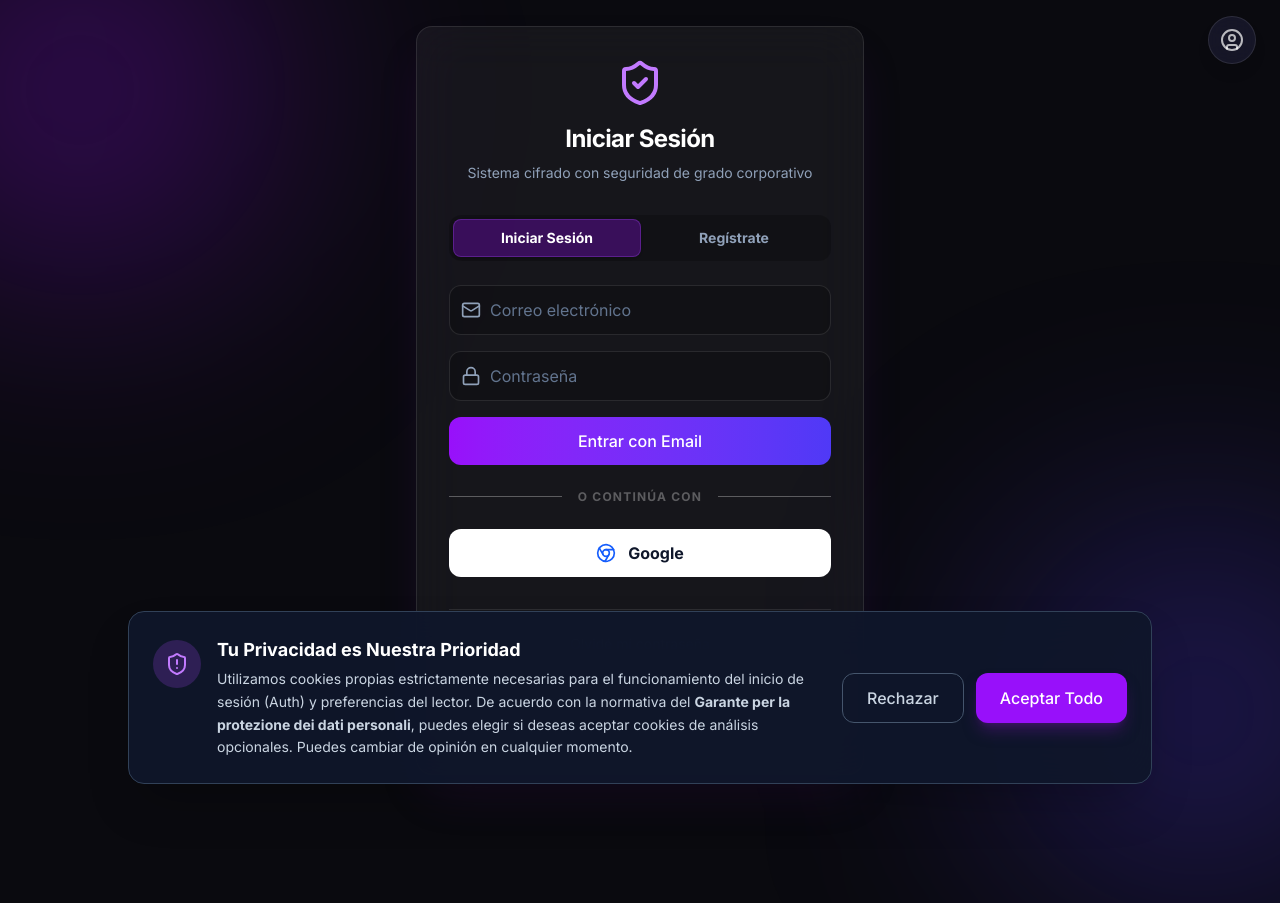
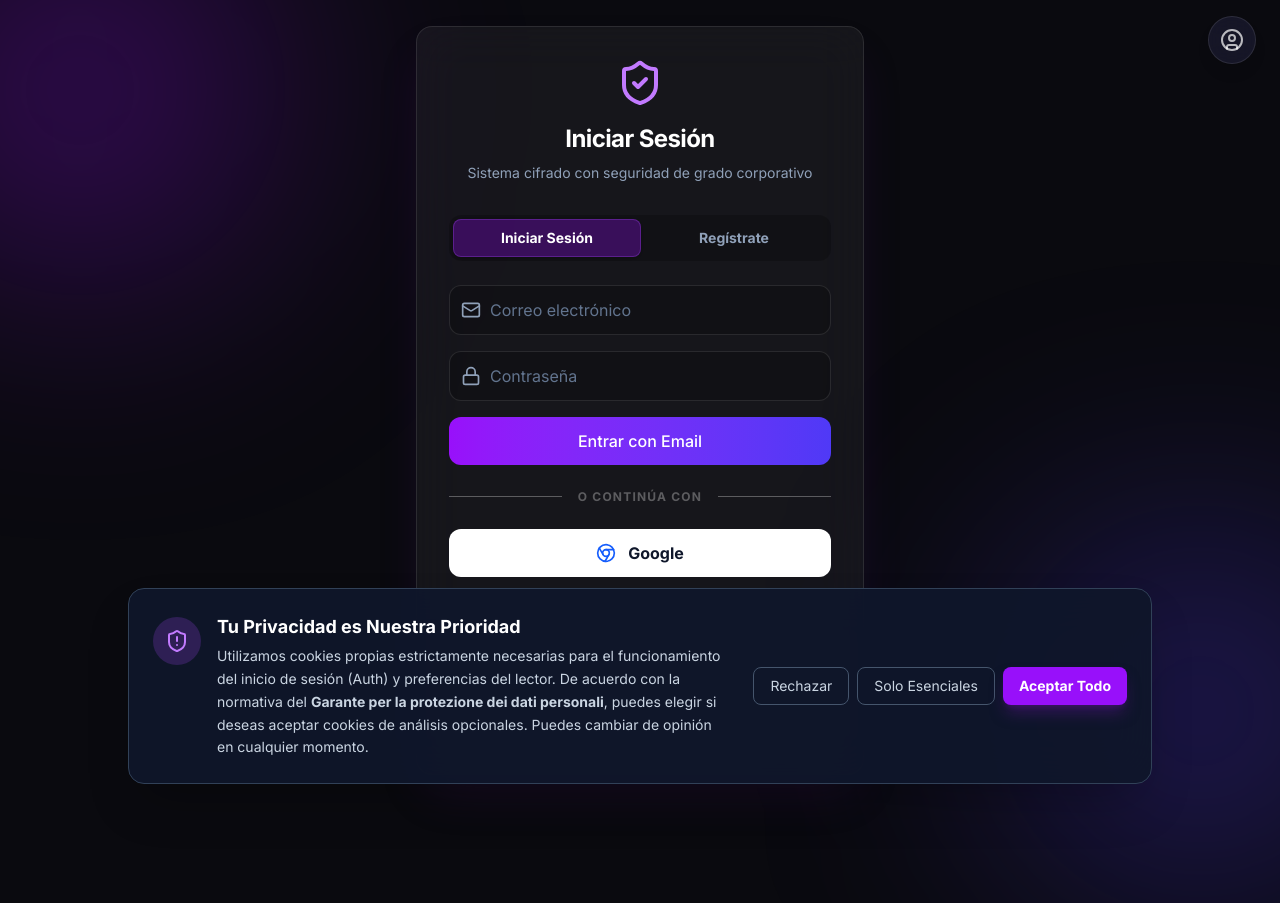
Before and after one commit to GLTC16/smart.read, a Next.js app: page /login in a window 1280 px wide. Shown: the top 903 px of the page. Built offline with nearby package versions, Linux system fonts and the light colour scheme; no server answers.

Commit message:
fix: ios safari selection popup, touch-action zoom, gdpr buttons, epub slider

```diff
--- a/app/globals.css
+++ b/app/globals.css
@@ -74,6 +74,24 @@ body {
     -moz-osx-font-smoothing: grayscale;
     transition: background var(--transition-smooth), color var(--transition-smooth);
     min-height: 100vh;
+}
+
+html,
+body {
+  margin: 0;
+  padding: 0;
+  width: 100vw;
+  min-height: 100vh;
+  /* Next line is crucial for iOS Safari Zoom Lock */
+  touch-action: pan-x pan-y;
+}
+
+/* Allow pinch zoom ONLY inside the book readers */
+.epub-viewer-container,
+.epub-viewer-container iframe,
+.react-pdf__Page,
+.react-pdf__Document {
+  touch-action: pan-x pan-y pinch-zoom !important;
 }
 
 /* ============================================================
--- a/components/EpubViewer.tsx
+++ b/components/EpubViewer.tsx
@@ -144,6 +144,9 @@ export default function EpubViewer() {
                     overflow: auto !important;
                     -webkit-overflow-scrolling: touch !important;
                     touch-action: pan-x pan-y pinch-zoom !important;
+                    -webkit-user-select: text !important;
+                    user-select: text !important;
+                    -webkit-touch-callout: default !important;
                 }
                 p { line-height: 1.8 !important; margin-bottom: 1em !important; }
                 * { max-width: 100% !important; box-sizing: border-box !important; }
@@ -158,7 +161,10 @@ export default function EpubViewer() {
                 selectionTimeout = setTimeout(() => {
                     try {
                         const selection = win.getSelection();
-                        if (!selection || selection.rangeCount === 0 || selection.isCollapsed) return;
+                        if (!selection || selection.rangeCount === 0 || selection.isCollapsed) {
+                            useStore.getState().resetSelection();
+                            return;
+                        }
 
                         const text = selection.toString().trim();
                         if (!text) return;
@@ -219,7 +225,7 @@ export default function EpubViewer() {
         // 3. Bulletproof fallback: use epub.js native 'selected' event
         rendition.on('selected', (cfiRange: string, contents: any) => {
             try {
-                rendition.getRange(cfiRange).then((range: Range) => {
+                const range = rendition.getRange(cfiRange) as unknown as Range;
                 if (!range) return;
                 const text = range.toString().trim();
                 if (!text) return;
@@ -245,7 +251,6 @@ export default function EpubViewer() {
                     x: iframeRect.left + rect.left + rect.width / 2,
                     y: iframeRect.top + rect.top,
                 });
-                }).catch(() => {});
             } catch (e) {
                 console.error("Native epub selection error:", e);
             }
@@ -261,19 +266,13 @@ export default function EpubViewer() {
             isLargeBookRef.current = true;
         }
 
-        // Generate locations only for small/medium books
-        if (book?.ready && !isLargeBookRef.current) {
+        // Always generate locations so the slider can work universally
+        if (book?.ready) {
             book.ready.then(() => {
                 try { return rendition.locations.generate(1600); } catch { return []; }
             }).then((locations: { length: number } | Array<unknown> | undefined) => {
                 if (locations) setTotalPages((locations as { length: number }).length);
             }).catch(() => { /* location generation optional */ });
-        } else if (book?.ready && isLargeBookRef.current) {
-            // For large books, use spine item count as total "chapters"
-            book.ready.then(() => {
-                const spineCount = book.spine?.items?.length ?? 0;
-                if (spineCount > 0) setTotalPages(spineCount);
-            }).catch(() => {});
         }
 
         // Generación de localizaciones omitida por brevedad
--- a/components/GDPRBanner.tsx
+++ b/components/GDPRBanner.tsx
@@ -43,16 +43,22 @@ export default function GDPRBanner() {
           </div>
         </div>
 
-        <div className="flex flex-row w-full md:w-auto gap-3 shrink-0">
+          <div className="flex flex-col sm:flex-row w-full md:w-auto gap-2 shrink-0">
             <button
               onClick={handleReject}
-            className="flex-1 md:flex-none px-6 py-3 rounded-xl border border-slate-600 text-slate-300 hover:bg-slate-800 hover:text-white font-medium transition-all"
+              className="px-4 py-2 text-sm rounded-lg border border-slate-600 text-slate-300 hover:bg-slate-800 hover:text-white transition-all whitespace-nowrap"
             >
               Rechazar
             </button>
             <button
+              onClick={handleReject}
+              className="px-4 py-2 text-sm rounded-lg border border-slate-600 text-slate-300 hover:bg-slate-800 hover:text-white transition-all whitespace-nowrap"
+            >
+              Solo Esenciales
+            </button>
+            <button
               onClick={handleAccept}
-            className="flex-1 md:flex-none px-6 py-3 rounded-xl bg-purple-600 text-white hover:bg-purple-500 font-medium transition-all shadow-lg shadow-purple-900/50"
+              className="px-4 py-2 text-sm rounded-lg bg-purple-600 text-white hover:bg-purple-500 font-bold transition-all shadow-lg shadow-purple-900/50 whitespace-nowrap"
             >
               Aceptar Todo
             </button>
```
Lines whose indentation alone changed are shown as unchanged.
